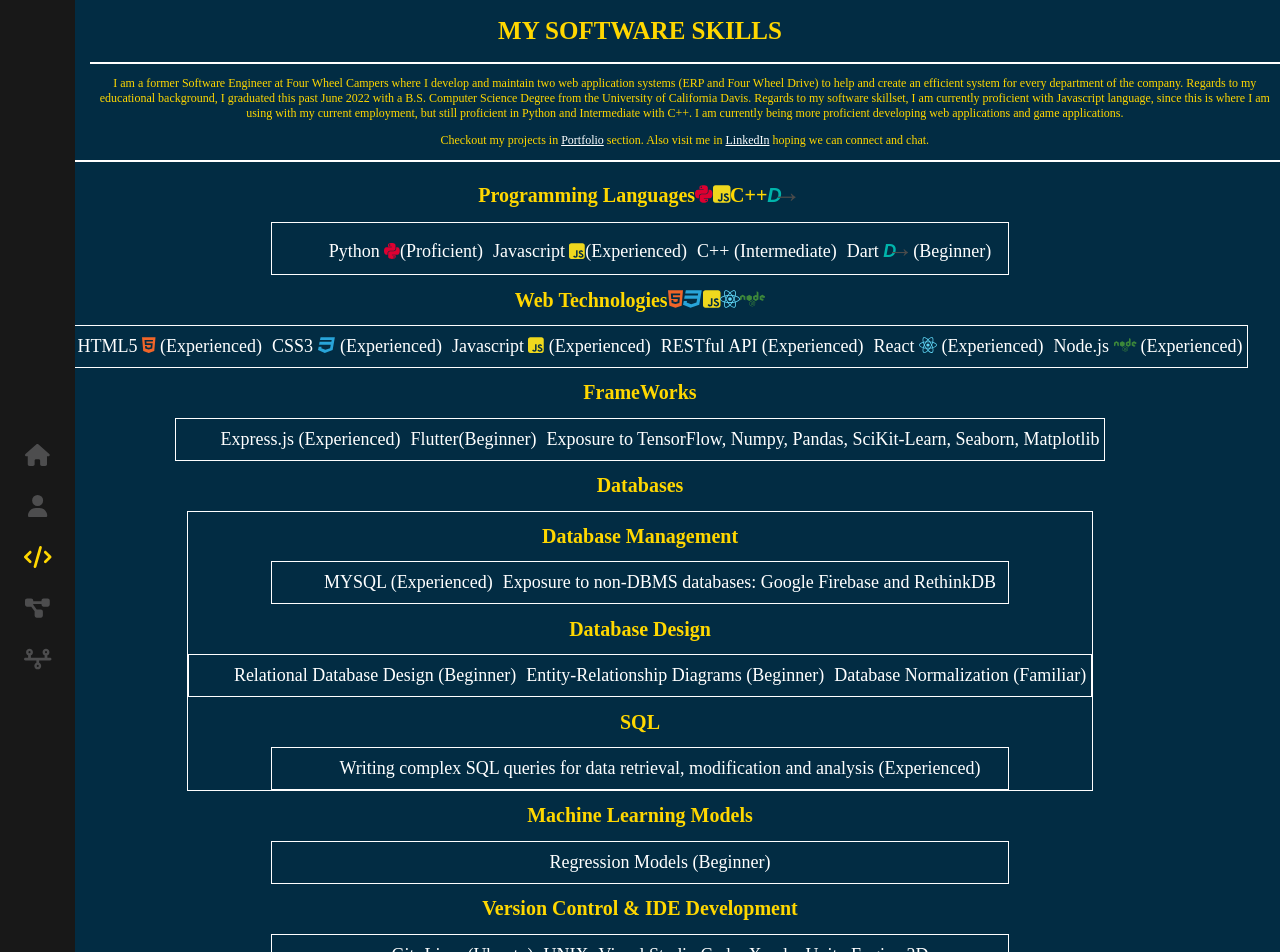
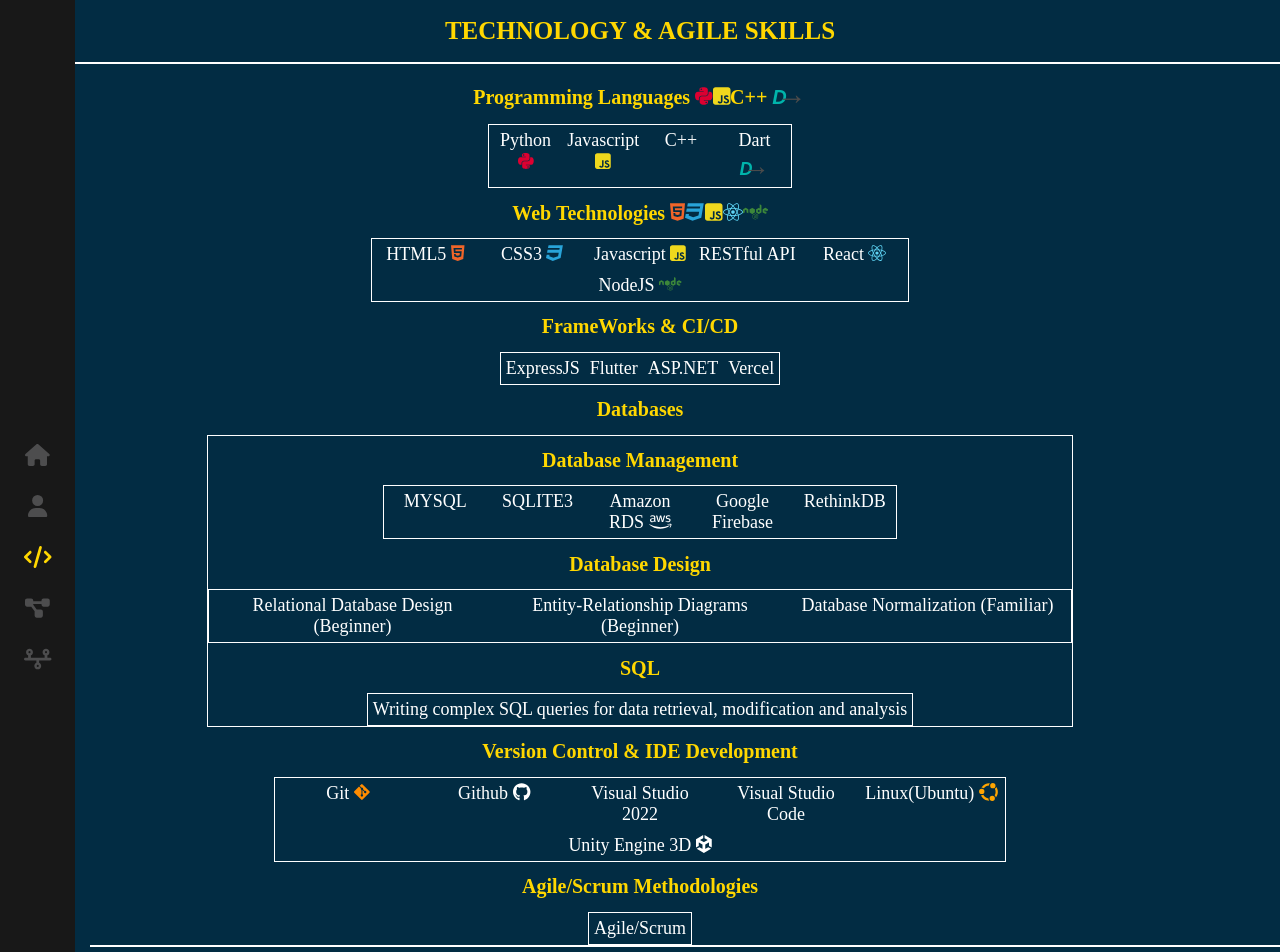
Before and after one commit to ronvic12/ronvicWebsite, a React (Create React App) app: page /skills in a window 1280 px wide. Shown: the top 952 px of the page. Built offline with nearby package versions, Linux system fonts and the light colour scheme.

Commit message:
updated about section and skills section
On the Skills section, I updated available logos with font awesome lib on each skill

```diff
--- a/src/components/About/index.js
+++ b/src/components/About/index.js
@@ -13,16 +13,15 @@
       <div className="text-zone">
         <h1>About Me</h1>
         <p>
-          I am a Former Software Engineer at Four Wheel Campers
-          where I develop and maintain two Web Application Systems (ERP and Four Wheel Drive)
-          to help and create an efficient system for every department at Four Wheel Campers.
+          I am a Web Developer at Anderson Continuing Education
+          where I develop new features and maintain CE certification course website.
           I am a first-generation graduate with a B.S. degree in Computer
           Science from the University of California, Davis, and I graduated with
           University itself this past June 2022.
         </p>
         <p>
-          My biggest passion in the tech industry are Game Development, Software
-          Development and Web Development. I also love the idea of developing
+          My biggest passion in the tech industry are Web Development,
+          Software Development and Game Development. I also love the idea of developing
           mobile or web Applications with any content. I am also interested in
           the Software engineering careers because I really like problem solving
           and face new challenges. As of today, I constantly learning new
--- a/src/components/Skills/index.js
+++ b/src/components/Skills/index.js
@@ -4,74 +4,64 @@
   faHtml5,
   faJsSquare,
   faReact,
-  faPython,faGithub,faNode,fa
+  faPython,faGithub,faNode,faAws,faUbuntu,faUnity,faGitAlt,fa
 } from "@fortawesome/free-brands-svg-icons";
 import { FontAwesomeIcon} from "@fortawesome/react-fontawesome";
 import {NavLink} from 'react-router-dom';
 const Skills = () => {
   return (
     <body>
-    <h1 id ="title">MY SOFTWARE SKILLS</h1>
-    <div className ="my_description">
-      <p>
-        I am a former Software Engineer at Four Wheel Campers where I develop and maintain two web application systems (ERP and Four Wheel Drive) to help and create an efficient system for every department of the company. Regards to my educational background, I graduated this past June 2022 with a B.S. Computer Science Degree from the University of California Davis.
-        Regards to my software skillset, I am currently proficient with Javascript language, since this is where I am using with my current employment, but still proficient in Python and Intermediate with C++. I am currently being more proficient developing web applications and game applications.
-         </p>
-      <p> Checkout my projects in  <NavLink to ="/portfolio">Portfolio</NavLink> section. Also visit me in <a href = "https://www.linkedin.com/in/ronvic-cuevas/">LinkedIn</a> hoping we can connect and chat.
-    </p>
+    <h1 id ="title">TECHNOLOGY & AGILE SKILLS</h1>
+    <div className="skills-page">
+      <h1>Programming Languages <FontAwesomeIcon icon={faPython} color="#DD0031" /><FontAwesomeIcon icon={faJsSquare} color="#EFD81D" />
+        C++ <i class="dart-icon"></i></h1>
+
+      <div className="programming">
+        <ul id = "types">
+          <li>Python <FontAwesomeIcon icon={faPython} color="#DD0031" /></li>
+          <li>Javascript <FontAwesomeIcon icon={faJsSquare} color="#EFD81D" /></li>
+          <li>C++</li>
+          <li>Dart <i class="dart-icon"></i></li>
+        </ul>
       </div>
 
+      <h1>Web Technologies <FontAwesomeIcon icon={faHtml5} color="#F06529" /><FontAwesomeIcon icon={faCss3} color="#28A4D9" /><FontAwesomeIcon icon={faJsSquare} color="#EFD81D" />
+      <FontAwesomeIcon icon={faReact} color="#5ED4F4" /><FontAwesomeIcon icon={faNode} color="#3c873a"/>
+      </h1>
 
-  <div className="skills-page">
-
-
-    <h1>Programming Languages
-      <FontAwesomeIcon icon={faPython} color="#DD0031" />
-      <FontAwesomeIcon icon={faJsSquare} color="#EFD81D" />
-      C++
-      <i class="dart-icon"></i>
-      </h1>
       <div className="programming">
         <ul id = "types">
-      <li>Python <FontAwesomeIcon icon={faPython} color="#DD0031" />(Proficient)</li>
-      <li>Javascript <FontAwesomeIcon icon={faJsSquare} color="#EFD81D" />(Experienced)</li>
-      <li>C++ (Intermediate)</li>
-      <li>Dart <i class="dart-icon"></i>(Beginner)</li>
+          <li>HTML5 <FontAwesomeIcon icon={faHtml5} color="#F06529" /> </li>
+          <li>CSS3 <FontAwesomeIcon icon={faCss3} color="#28A4D9" /> </li>
+          <li>Javascript <FontAwesomeIcon icon={faJsSquare} color="#EFD81D" /> </li>
+          <li>RESTful API</li>
+          <li>React <FontAwesomeIcon icon={faReact} color="#5ED4F4" /> </li>
+          <li>NodeJS <FontAwesomeIcon icon={faNode} color="#3c873a"/> </li>
         </ul>
       </div>
-    <h1>Web Technologies
-    <FontAwesomeIcon icon={faHtml5} color="#F06529" />
-    <FontAwesomeIcon icon={faCss3} color="#28A4D9" />
-    <FontAwesomeIcon icon={faJsSquare} color="#EFD81D" />
-    <FontAwesomeIcon icon={faReact} color="#5ED4F4" />
-    <FontAwesomeIcon icon={faNode} color="#3c873a"/>
-    </h1>
+
+      <h1>FrameWorks & CI/CD</h1>
       <div className="programming">
         <ul id = "types">
-      <li>HTML5 <FontAwesomeIcon icon={faHtml5} color="#F06529" /> (Experienced)</li>
-      <li>CSS3 <FontAwesomeIcon icon={faCss3} color="#28A4D9" /> (Experienced)</li>
-      <li>Javascript <FontAwesomeIcon icon={faJsSquare} color="#EFD81D" /> (Experienced)</li>
-      <li>RESTful API (Experienced)</li>
-      <li>React <FontAwesomeIcon icon={faReact} color="#5ED4F4" /> (Experienced)</li>
-      <li>Node.js <FontAwesomeIcon icon={faNode} color="#3c873a"/> (Experienced)</li>
+          <li>ExpressJS</li>
+          <li>Flutter</li>
+          <li>ASP.NET</li>
+          <li>Vercel</li>
         </ul>
       </div>
-    <h1>FrameWorks</h1>
-    <div className="programming">
-    <ul id = "types">
-      <li>Express.js (Experienced)</li>
-      <li>Flutter(Beginner)</li>
-      <li>Exposure to TensorFlow, Numpy, Pandas, SciKit-Learn, Seaborn, Matplotlib</li>
-    </ul>
-    </div>
+
       <h1>Databases<i class="fa-solid fa-database" color="#3c873a"></i></h1>
+
       <div className="programming">
 
         <h1>Database Management</h1>
         <div className="programming">
           <ul id = "types">
-      <li>MYSQL (Experienced)</li>
-      <li>Exposure to non-DBMS databases: Google Firebase and RethinkDB</li>
+            <li>MYSQL</li>
+            <li>SQLITE3</li>
+            <li>Amazon RDS <FontAwesomeIcon icon={faAws} color="#00000" /></li>
+            <li>Google Firebase</li>
+            <li>RethinkDB</li>
           </ul>
         </div>
 
@@ -83,46 +73,41 @@
             <li>Entity-Relationship Diagrams (Beginner)</li>
             <li>Database Normalization (Familiar)</li>
           </ul>
-
         </div>
 
         <h1>SQL</h1>
-
         <div className="programming">
           <ul id = "types">
-      <li>Writing complex SQL queries for data retrieval, modification and analysis (Experienced)</li>
+            <li>Writing complex SQL queries for data retrieval, modification and analysis</li>
           </ul>
         </div>
-
-
-
       </div>
 
-    <h1>Machine Learning Models</h1>
-    <div className="programming">
-    <ul id = "types">
-      <li>Regression Models (Beginner)</li>
-    </ul>
-    </div>
 
         <h1>Version Control & IDE Development</h1>
           <div className="programming">
             <ul id = "types">
-      <li>Git</li>
-      <li>Linux(Ubuntu)</li>
-      <li>UNIX</li>
+                <li>Git <FontAwesomeIcon icon={faGitAlt} color="#FF8C00" /></li>
+                <li>Github <FontAwesomeIcon icon={faGithub} color="#00000" /></li>
+                <li>Visual Studio 2022</li>
                 <li>Visual Studio Code</li>
-      <li>Xcode</li>
-      <li>Unity Engine 3D</li>
+                <li>Linux(Ubuntu) <FontAwesomeIcon icon={faUbuntu} color="#FFA500" /></li>
+                <li>Unity Engine 3D <FontAwesomeIcon icon={faUnity} color="#00000" /></li>
             </ul>
           </div>
         <h1>Agile/Scrum Methodologies</h1>
+
         <div className="programming">
           <ul id = "types">
-      <li>Agile/Scrum (Familiar)</li>
+            <li>Agile/Scrum</li>
           </ul>
         </div>
 
+      </div>
+      <div className ="my_description">
+       <p> Checkout my projects in  <NavLink to ="/portfolio">Portfolio</NavLink> section.
+       Also visit me in <a href = "https://www.linkedin.com/in/ronvic-cuevas/">LinkedIn</a> hoping we can connect and chat.
+    </p>
     </div>
     </body>
   );
--- a/src/components/Skills/index.scss
+++ b/src/components/Skills/index.scss
@@ -39,17 +39,23 @@
     border: 1px solid #fff;
    display : table;
    margin: 0 auto;
+
 }
  ul#types{
-    text-align: center;
-    min-width: 696px;
-	list-style: none;
+    display: flex;
+    flex-wrap: wrap; /* Allows items to wrap to the next line if they don't fit */
+    padding: 0;
+    margin: 0;
+    list-style-type: none; /* Removes the default list bullets */
+
 }
 ul#types li{
-        display: inline;
-        padding: 5px;
-        color: #fff;
-        font-size: 18px;
+    flex: 1 1 20%; /* Flex-grow, flex-shrink, and flex-basis */
+    padding: 5px;
+    color: #fff;
+    font-size: 18px;
+    text-align: center; /* Centers text inside each item */
+    box-sizing: border-box; /* Ensures padding doesn't affect width */
 }
 
 .my_description{
@@ -57,7 +63,7 @@
    margin-left:7%;
     p{
         color:#ffd700;
-        font-size: 12px;
+        font-size: 24px;
         text-align: center;
     }
     a{
```
Lines whose indentation alone changed are shown as unchanged.
